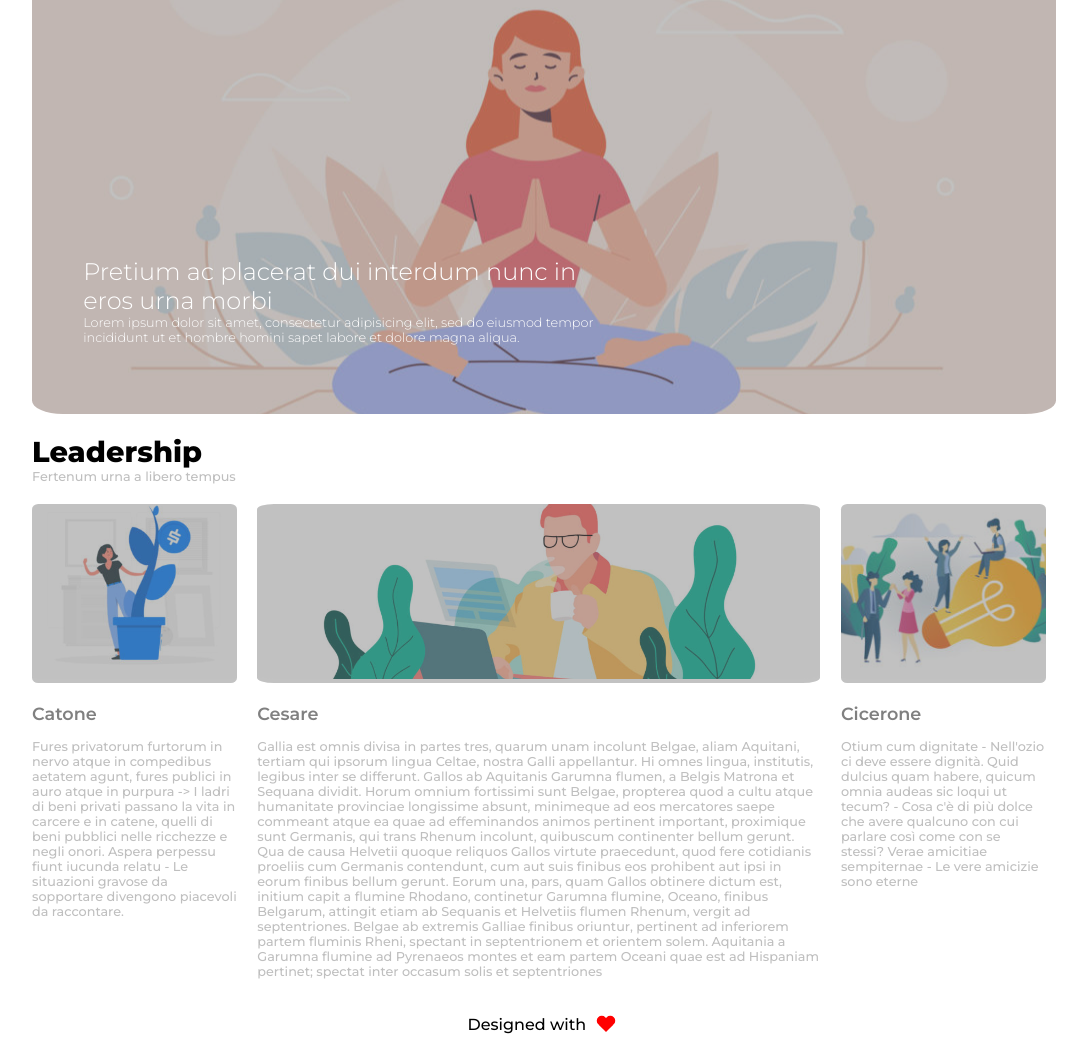
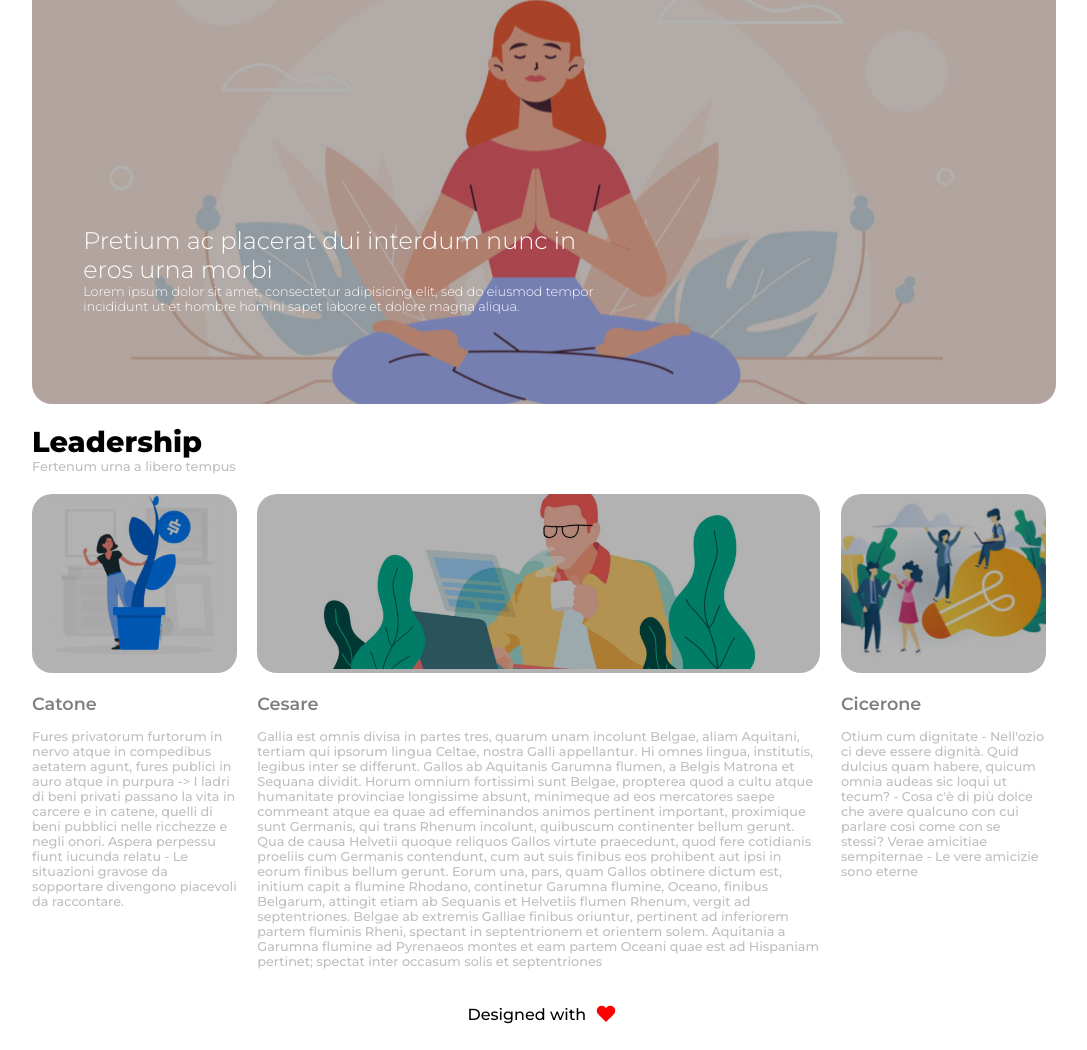
Before and after one commit to MSabbatini98/htmlcss-wp, a plain HTML site: page index.html in a window 1280 px wide. Shown: the part 154-1204 px from the top of the page, without its empty margins (96-1183 px from the left). Drawn offline with Linux system fonts and the light colour scheme.

Commit message:
minor fixes
fixed border radius, organizzazione css

```diff
--- a/css/style.css
+++ b/css/style.css
@@ -11,7 +11,7 @@ html{
 .overlay{
     margin-bottom: 20px;
     position: relative;
-    opacity: .8;
+    /* opacity: .8; */
 }
 .overlay::after {
     content: "";
@@ -25,16 +25,17 @@ html{
     bottom: 0;
     background-color: rgba(0,0,0,0.3);
     z-index: 1;
-    border-radius: 3%;
-
+    border-radius: 20px;
 }
 
 body{
     width: 80%;
     margin: auto;
     background-color: white;
-    margin-top: 10px;
+    /* margin-top: 10px; */
     color: #BFBFBF;
+    font-family: 'Montserrat', sans-serif;
+
 }
 
 /* header */
@@ -48,9 +49,7 @@ header nav ul li{
     position: sticky;
     text-transform: uppercase;
     text-decoration: none;
-    font-family: 'Montserrat', sans-serif;
     font-weight: 300;
-    color: #BFBFBF;
     padding: 20px 8px 15px 0;
 }
 
@@ -60,13 +59,13 @@ header nav ul li{
     height: 450px;
     background-image: url('../img/banner.jpg');
     background-position: right 50% bottom 50%;
-    border-radius: 3%;
+    border-radius: 20px;
     /* color: black; */
     /* border: dashed 5px white; */
 }
 .titolo_didascalia{
     position: absolute;
-    top: 65%;
+    bottom: 20%;
     width: 50%;
     margin-left: 5%;
         /* color: black; */
@@ -74,13 +73,11 @@ header nav ul li{
 }
 .titolo_didascalia p {
     color: white;
-    font-family: 'Montserrat', sans-serif;
     font-weight: 300;
     font-size: 80%;
 
 }
 .titolo_didascalia h3 {
-    font-family: 'Montserrat', sans-serif;
     font-size:150%;
     font-weight: 300;
     color: white;
@@ -91,19 +88,16 @@ header nav ul li{
 
 .middle h2 {
     color: black;
-    font-family: 'Montserrat';
     font-size: 180%;
     font-weight: 800;
 }
 .middle h4 {
     font-size: 110%;
     color: grey;
-    font-family: 'Montserrat';
     font-weight: 600;
     margin-bottom: 15px;
 }
 .middle p{
-    font-family: 'Montserrat';
     font-size: 80%;
 }
 .middle::after {
@@ -152,15 +146,13 @@ header nav ul li{
 
 
 footer{
-    height: 40px;
+    /* height: 40px; */
     text-align: center;
-    margin: 5px 0 10px 0;
+    /* margin: 5px 0 10px 0; */
     display: block;
     margin: auto;
-    margin-bottom: 10px;
-    font-family: 'Montserrat';
+    margin-bottom: 20px;
     color: black;
-
     /* background-color: #8801FE; */
 }
 
```
